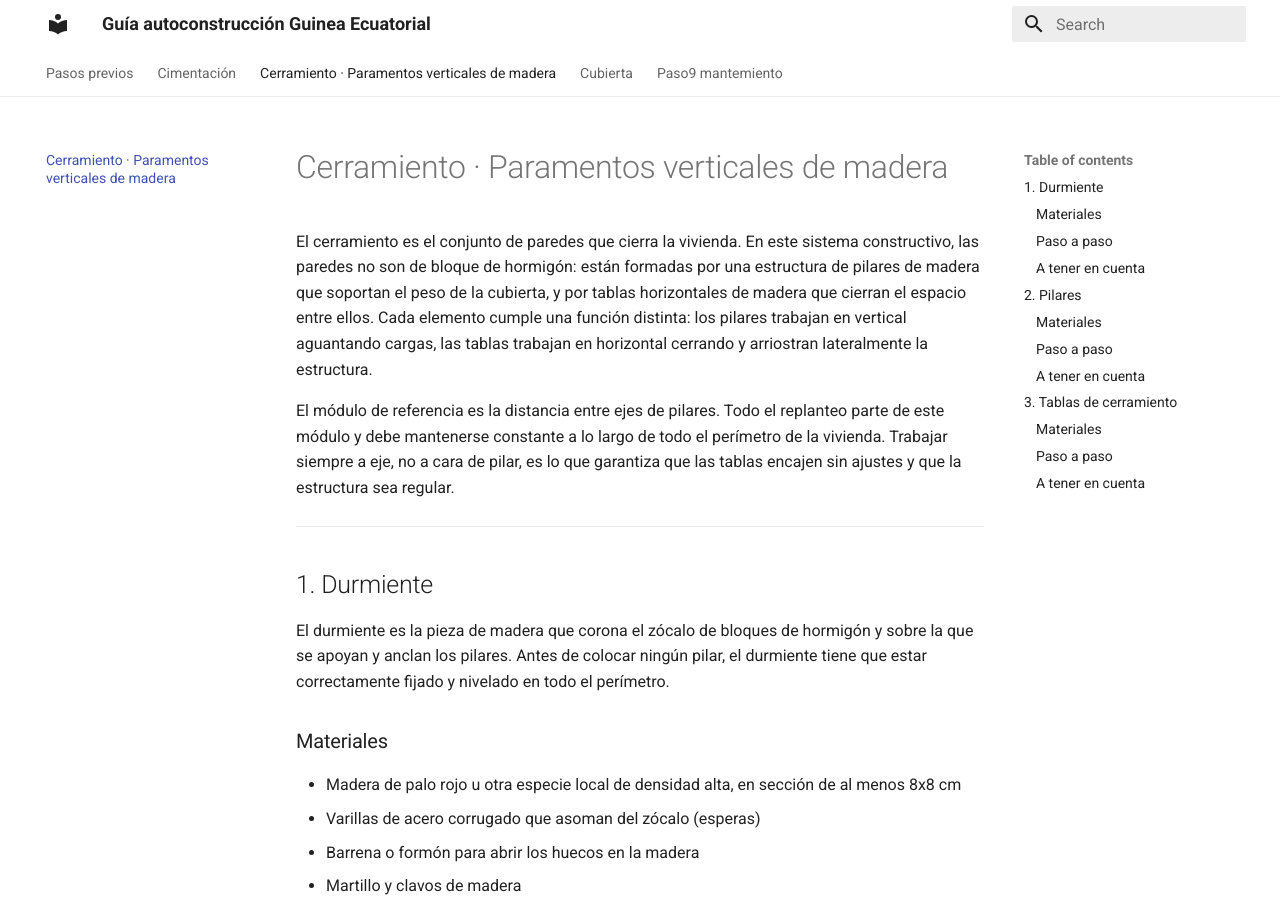
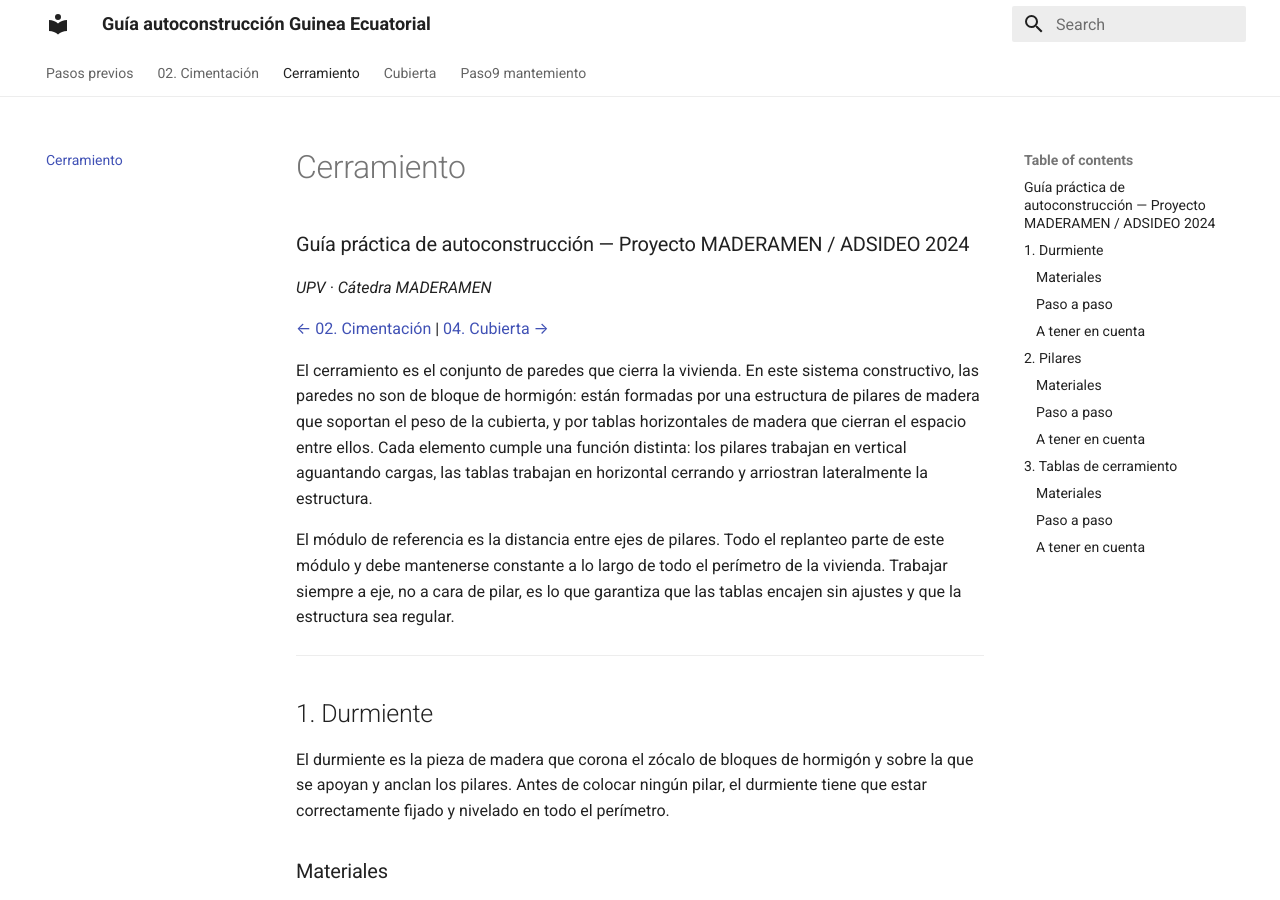
Before and after one commit to acaballero-netizen/guia-GE, an MkDocs documentation site: the page built from docs/paso2_cerramiento.md, in a window 1280 px wide and 900 px high. Built offline with MkDocs 1.6.1 and Material for MkDocs 9.7.7, drawn with Linux system fonts in a browser that asks for light colours.

Commit message:
revision

```diff
--- a/docs/paso2_cerramiento.md
+++ b/docs/paso2_cerramiento.md
@@ -1,4 +1,8 @@
-# Cerramiento · Paramentos verticales de madera
+# Cerramiento
+### Guía práctica de autoconstrucción — Proyecto MADERAMEN / ADSIDEO 2024
+*UPV · Cátedra MADERAMEN*
+
+[← 02. Cimentación](paso1_cimentacion.md) | [04. Cubierta →](paso3_cubierta.md)
 
 El cerramiento es el conjunto de paredes que cierra la vivienda. En este sistema constructivo, las paredes no son de bloque de hormigón: están formadas por una estructura de pilares de madera que soportan el peso de la cubierta, y por tablas horizontales de madera que cierran el espacio entre ellos. Cada elemento cumple una función distinta: los pilares trabajan en vertical aguantando cargas, las tablas trabajan en horizontal cerrando y arriostran lateralmente la estructura.
 
```
Also changed, not shown: README.md (+1 -1 lines), docs/paso1_cimentacion.md (+6 -5 lines).
